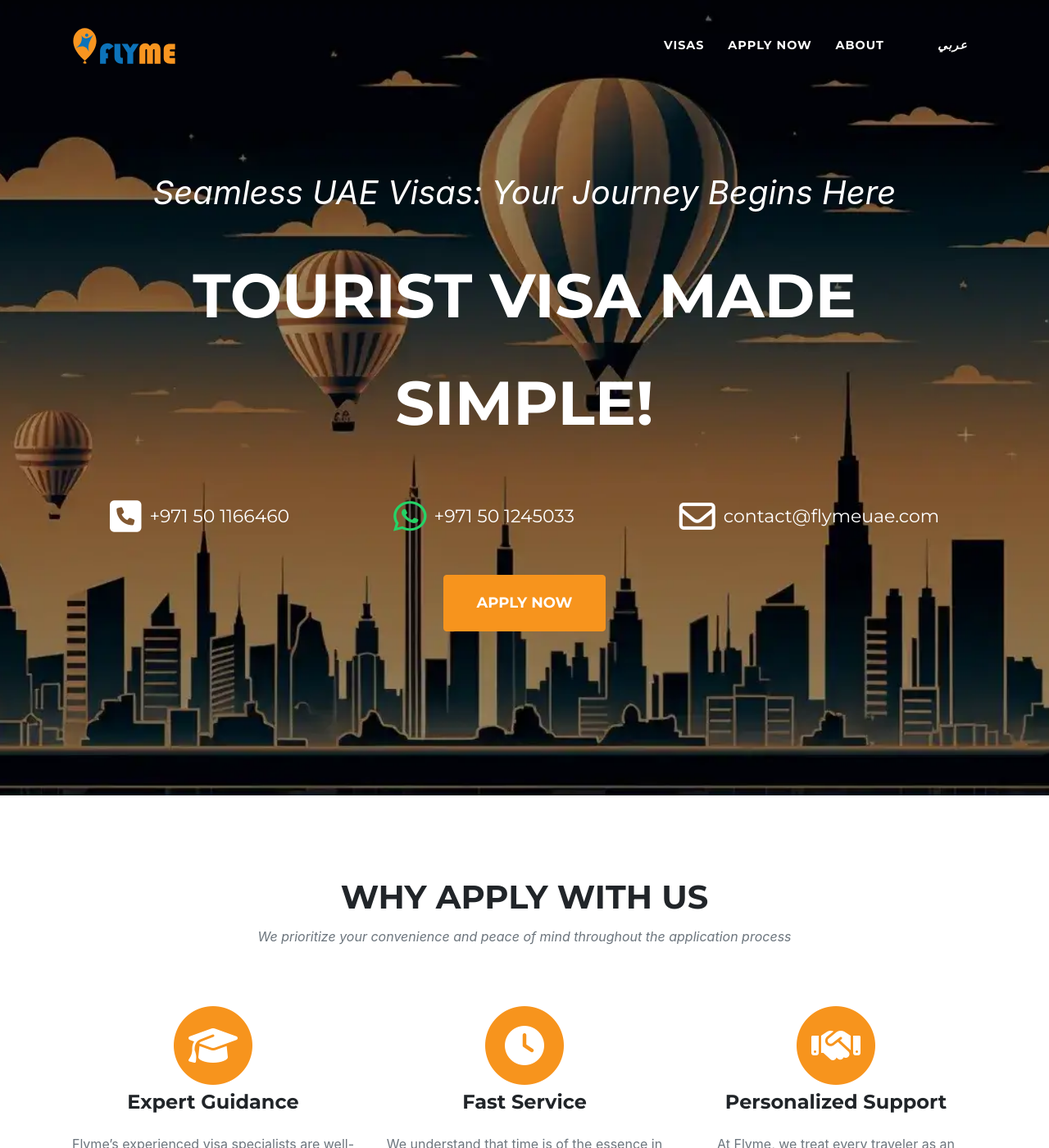
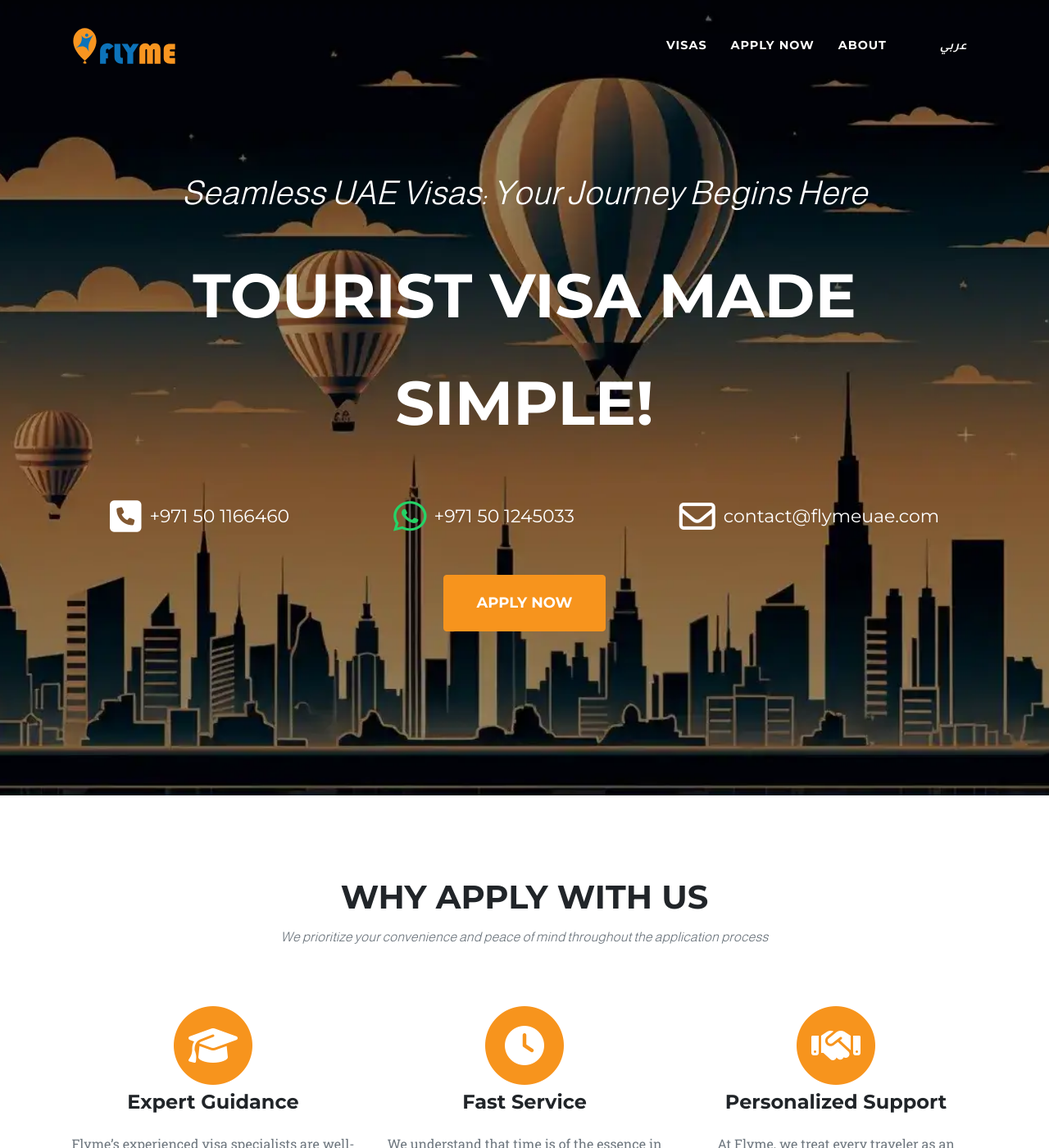
Before and after one commit to alghazu/flymeuae-website, a Jekyll site: the page built from index.md, in a window 1280 px wide and 1400 px high. Shown: the whole window at 82% size. Built offline with Jekyll 4.4.1, drawn with Linux system fonts in a browser that asks for light colours; some web fonts are replaced.

Commit message:
changed arabic font and refactor

```diff
--- a/_includes/head.html
+++ b/_includes/head.html
@@ -42,15 +42,19 @@
   <!-- Bootstrap core CSS -->
   <link href="assets/css/bootstrap.min.css" rel="stylesheet" />
 
+  <!-- Fontawsome CSS  -->
+  <link href="assets/css/all.min.css" rel="stylesheet" type="text/css">
+
   <!-- Custom fonts for this template -->
-  <link href="assets/css/all.min.css" rel="stylesheet" type="text/css">
+  <link rel="preconnect" href="https://fonts.googleapis.com">
+  <link rel="preconnect" href="https://fonts.gstatic.com" crossorigin>
   <link href="https://fonts.googleapis.com/css?family=Montserrat:400,700" rel="stylesheet" type="text/css">
   <link href='https://fonts.googleapis.com/css?family=Kaushan+Script' rel='stylesheet' type='text/css'>
   <link href='https://fonts.googleapis.com/css?family=Droid+Serif:400,700,400italic,700italic' rel='stylesheet' type='text/css'>
+  <link href="https://fonts.googleapis.com/css2?family=Almarai:wght@300;700;800&display=swap" rel="stylesheet">
   <link href='https://fonts.googleapis.com/css?family=Roboto+Slab:400,100,300,700' rel='stylesheet' type='text/css'>
 
   <!-- Custom styles for this theme -->
-  <!--<link href="assets/css/agency.min.css" rel="stylesheet">-->
   <link href="assets/css/agency.css" rel="stylesheet" />
 
   <!-- Page container change top padding when nav shrinks -->
--- a/_sass/base/_mixins.scss
+++ b/_sass/base/_mixins.scss
@@ -1,21 +1,21 @@
 // Font Mixins
 @mixin serif-font {
-  font-family: "Droid Serif", -apple-system, BlinkMacSystemFont, "Segoe UI",
+  font-family:  "Droid Serif", "Almarai", -apple-system, BlinkMacSystemFont, "Segoe UI",
     Roboto, "Helvetica Neue", Arial, sans-serif, "Apple Color Emoji",
     "Segoe UI Emoji", "Segoe UI Symbol", "Noto Color Emoji";
 }
 @mixin script-font {
-  font-family: "Kaushan Script", -apple-system, BlinkMacSystemFont, "Segoe UI",
+  font-family: "Kaushan Script", "Almarai", -apple-system, BlinkMacSystemFont, "Segoe UI",
     Roboto, "Helvetica Neue", Arial, sans-serif, "Apple Color Emoji",
     "Segoe UI Emoji", "Segoe UI Symbol", "Noto Color Emoji";
 }
 @mixin body-font {
-  font-family: /*'Roboto Slab',*/ -apple-system, BlinkMacSystemFont, "Segoe UI",
+  font-family: 'Roboto Slab', "Almarai", -apple-system, BlinkMacSystemFont, "Segoe UI",
     Roboto, "Helvetica Neue", Arial, sans-serif, "Apple Color Emoji",
     "Segoe UI Emoji", "Segoe UI Symbol", "Noto Color Emoji";
 }
 @mixin heading-font {
-  font-family: "Montserrat", -apple-system, BlinkMacSystemFont, "Segoe UI",
+  font-family: "Montserrat", "Almarai", -apple-system, BlinkMacSystemFont, "Segoe UI",
     Roboto, "Helvetica Neue", Arial, sans-serif, "Apple Color Emoji",
     "Segoe UI Emoji", "Segoe UI Symbol", "Noto Color Emoji";
 }
```
